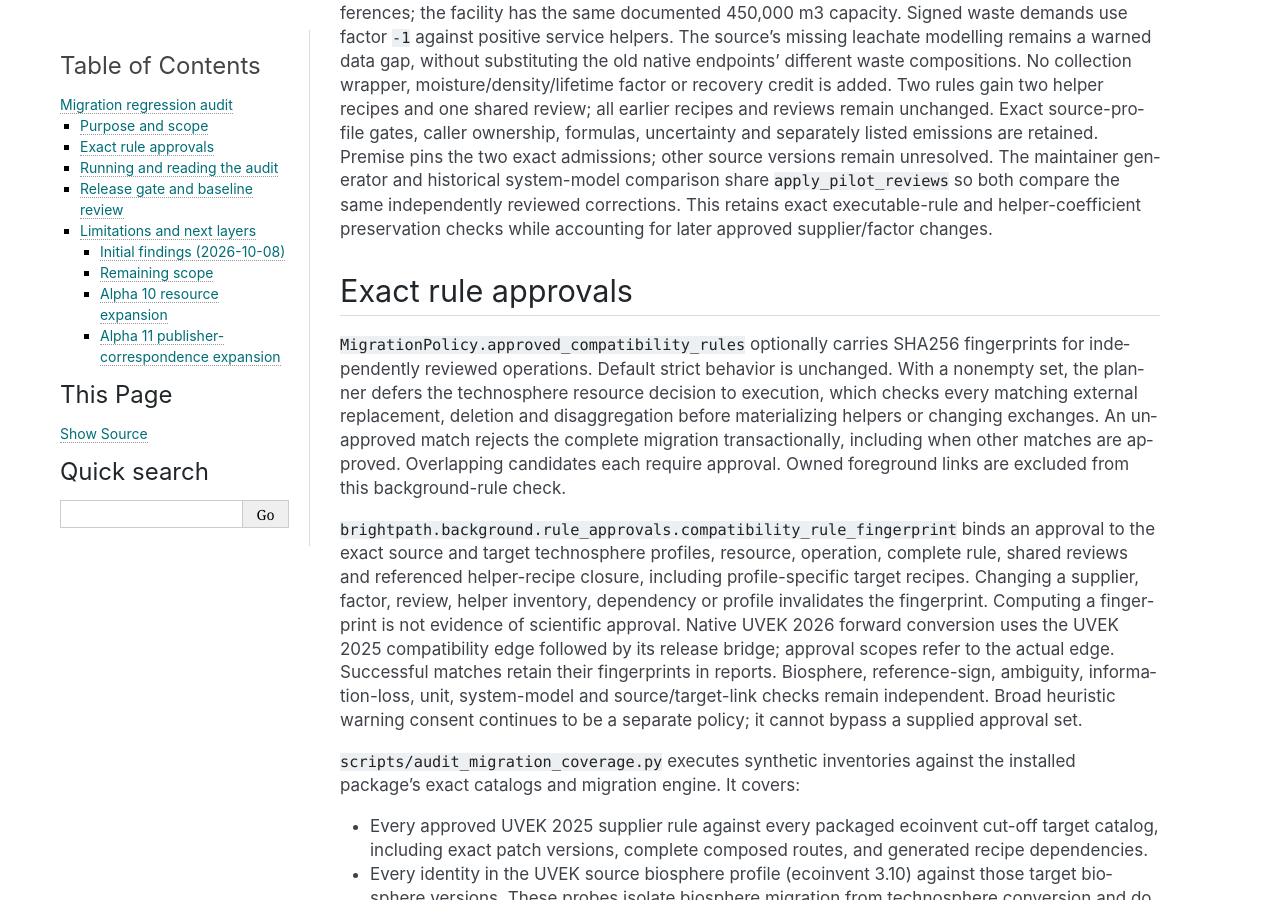
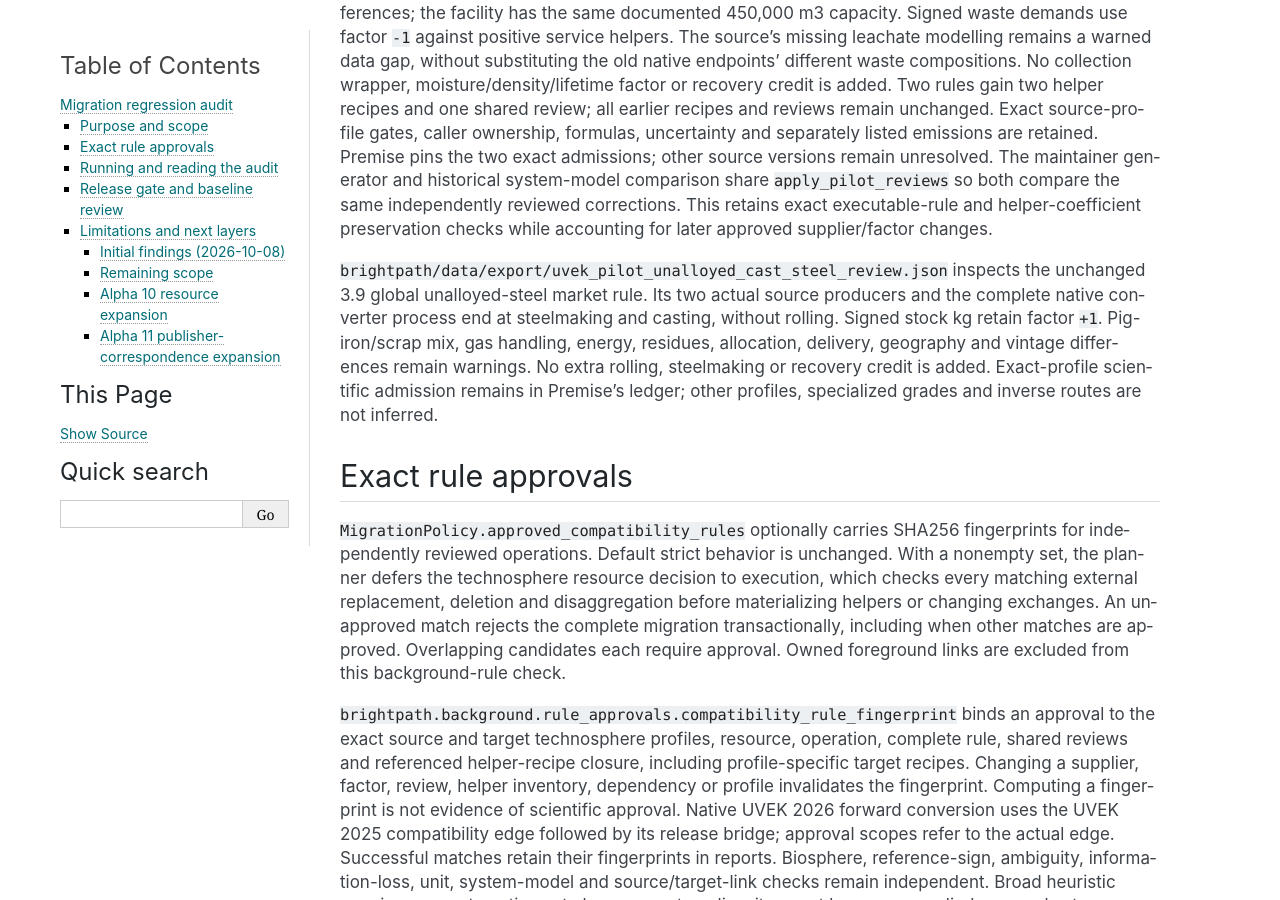
Before and after one commit to romainsacchi/brightpath, a Sphinx documentation site: the page built from docs/migration-audit.rst, in a window 1280 px wide and 900 px high, scrolled down 4214 px. Built offline with Sphinx 7.4.7, drawn with Linux system fonts in a browser that asks for light colours; pages that are not in the unit, such as notebooks, are missing from menus.

Commit message:
Record inspected unalloyed cast-steel supply correspondence

```diff
--- a/docs/migration-audit.rst
+++ b/docs/migration-audit.rst
@@ -219,6 +219,15 @@ The maintainer generator and historical system-model comparison share
 ``apply_pilot_reviews`` so both compare the same independently reviewed
 corrections. This retains exact executable-rule and helper-coefficient
 preservation checks while accounting for later approved supplier/factor changes.
+
+``brightpath/data/export/uvek_pilot_unalloyed_cast_steel_review.json`` inspects
+the unchanged 3.9 global unalloyed-steel market rule. Its two actual source
+producers and the complete native converter process end at steelmaking and
+casting, without rolling. Signed stock kg retain factor ``+1``. Pig-iron/scrap
+mix, gas handling, energy, residues, allocation, delivery, geography and vintage
+differences remain warnings. No extra rolling, steelmaking or recovery credit
+is added. Exact-profile scientific admission remains in Premise's ledger;
+other profiles, specialized grades and inverse routes are not inferred.
 
 Exact rule approvals
 --------------------
```
Also changed, not shown: 1 other file.
